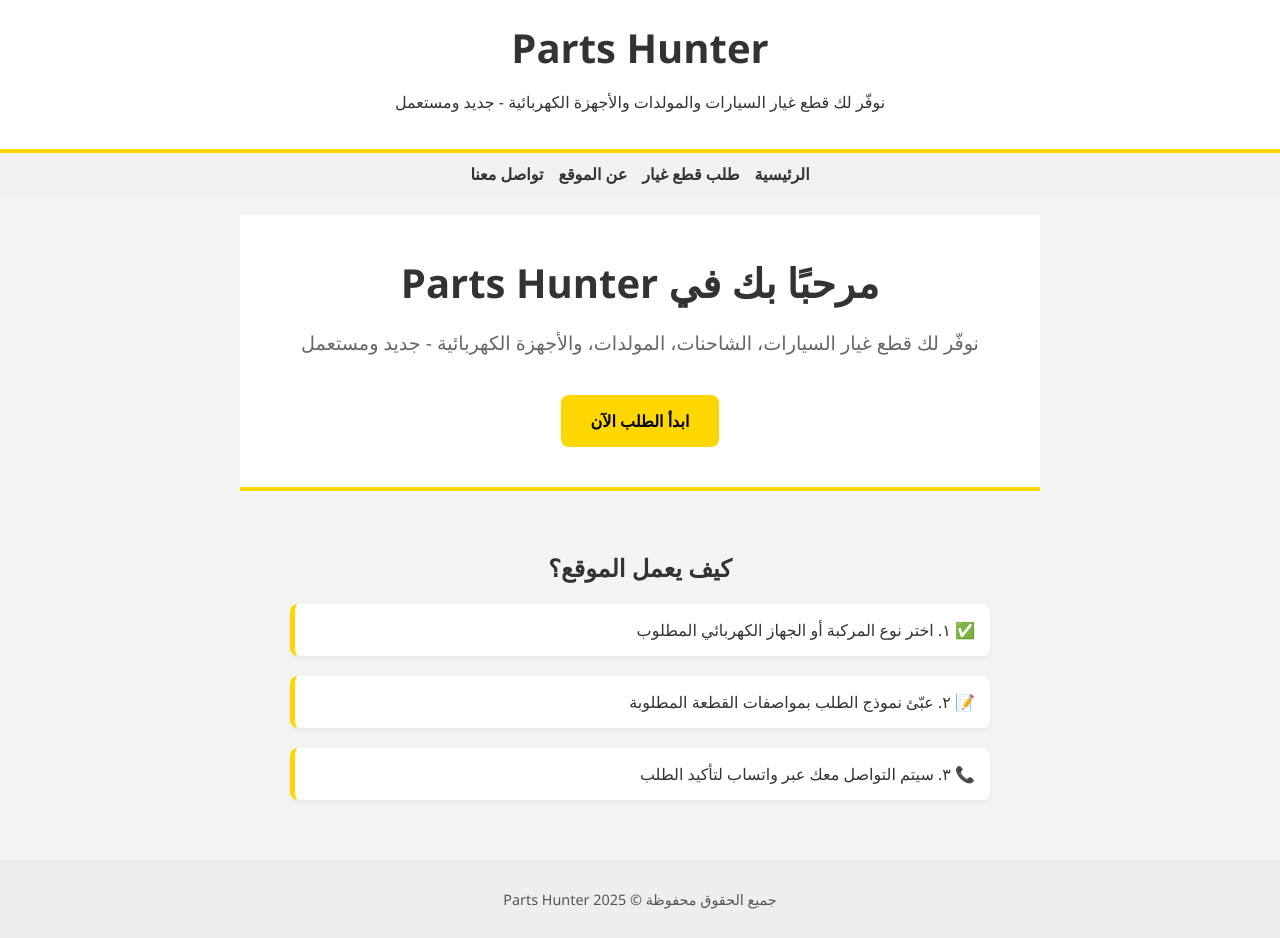
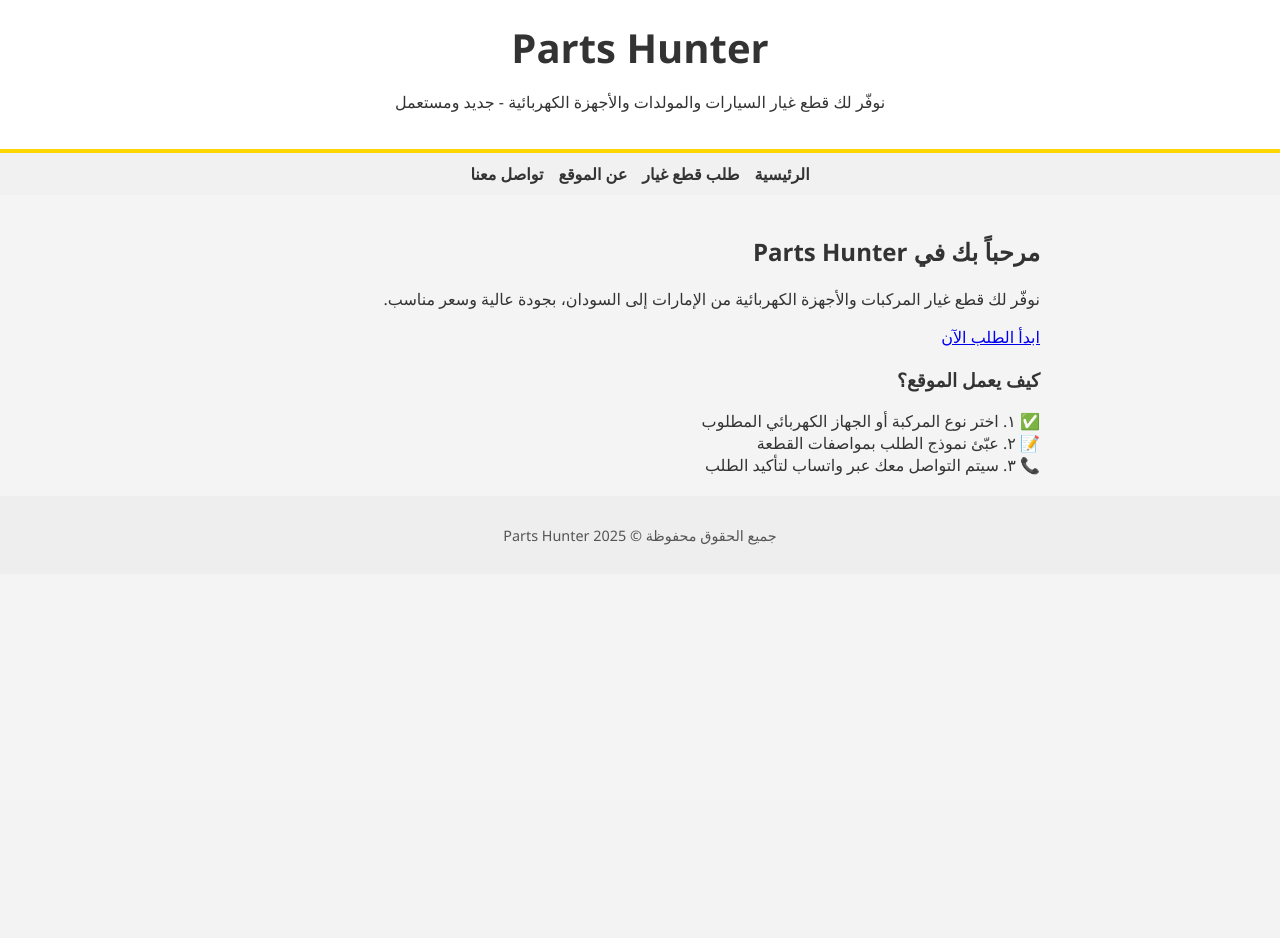
Before and after one commit to Aljaili-Elsmani/Parts-hunter, a Flask app: page / in a window 1280 px wide. After the commit the page ends 545 px from the top, so only its background shows below. Run offline with Flask 3, Linux system fonts and the light colour scheme.

Commit message:
Update index.html

```diff
--- a/app/templates/index.html
+++ b/app/templates/index.html
@@ -1,42 +1,17 @@
 {% extends "base.html" %}
-{% block title %}الرئيسية - Parts Hunter{% endblock %}
+{% block title %}الصفحة الرئيسية - Parts Hunter{% endblock %}
+
 {% block content %}
+  <section class="hero">
+    <h2>مرحباً بك في Parts Hunter</h2>
+    <p>نوفّر لك قطع غيار المركبات والأجهزة الكهربائية من الإمارات إلى السودان، بجودة عالية وسعر مناسب.</p>
+    <a href="{{ url_for('order') }}" class="btn">ابدأ الطلب الآن</a>
+  </section>
 
-<header style="text-align: center; padding: 40px 20px;">
-  <h1 style="color: #333; font-size: 2.5em;">مرحبًا بك في Parts Hunter</h1>
-  <p style="font-size: 1.2em; color: #666;">
-    نوفّر لك قطع غيار السيارات، الشاحنات، المولدات، والأجهزة الكهربائية - جديد ومستعمل
-  </p>
-  <a class="btn" href="/order" style="
-    background-color: #FFD700;
-    color: #000;
-    padding: 15px 30px;
-    font-size: 1em;
-    border: none;
-    border-radius: 8px;
-    margin-top: 20px;
-    cursor: pointer;
-    text-decoration: none;
-    font-weight: bold;
-    display: inline-block;
-    transition: 0.3s;">
-    ابدأ الطلب الآن
-  </a>
-</header>
-
-<section style="padding: 40px 20px; max-width: 700px; margin: auto;">
-  <h2 style="text-align: center; color: #333;">كيف يعمل الموقع؟</h2>
-  <div style="display: flex; flex-direction: column; gap: 20px; margin-top: 20px;">
-    <div style="background: #fff; border-left: 5px solid #FFD700; padding: 15px; border-radius: 8px; box-shadow: 0 2px 6px rgba(0,0,0,0.05);">
-      ✅ ١. اختر نوع المركبة أو الجهاز الكهربائي المطلوب
-    </div>
-    <div style="background: #fff; border-left: 5px solid #FFD700; padding: 15px; border-radius: 8px; box-shadow: 0 2px 6px rgba(0,0,0,0.05);">
-      📝 ٢. عبّئ نموذج الطلب بمواصفات القطعة المطلوبة
-    </div>
-    <div style="background: #fff; border-left: 5px solid #FFD700; padding: 15px; border-radius: 8px; box-shadow: 0 2px 6px rgba(0,0,0,0.05);">
-      📞 ٣. سيتم التواصل معك عبر واتساب لتأكيد الطلب
-    </div>
-  </div>
-</section>
-
+  <section class="steps">
+    <h3>كيف يعمل الموقع؟</h3>
+    <div class="step">✅ ١. اختر نوع المركبة أو الجهاز الكهربائي المطلوب</div>
+    <div class="step">📝 ٢. عبّئ نموذج الطلب بمواصفات القطعة</div>
+    <div class="step">📞 ٣. سيتم التواصل معك عبر واتساب لتأكيد الطلب</div>
+  </section>
 {% endblock %}
```
